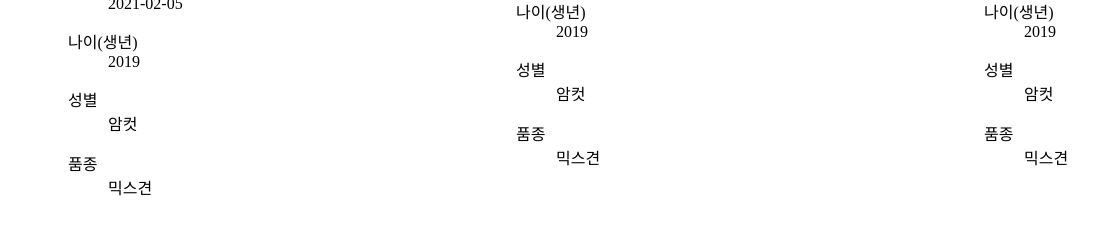
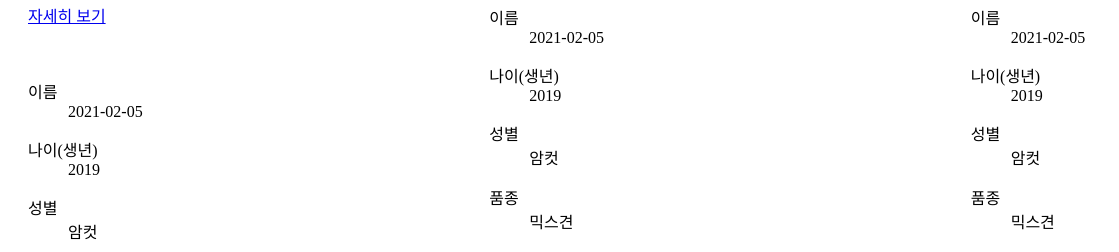
Before and after one commit to winterconnect/ProjectNSG, a Django app: template yyApp/templates/yyApp/board.html in a window 1440 px wide. Shown: the part 1357-1609 px from the top of the page, without its empty margins (0-1119 px from the left). Run offline with Django 3.2, Linux system fonts and the light colour scheme; the template is opened without the code that fills it, so the values that code supplies are empty.

Commit message:
align set

```diff
--- a/yyApp/templates/yyApp/board.html
+++ b/yyApp/templates/yyApp/board.html
@@ -17,11 +17,12 @@
     gap: 20px;
 }
 
-
 .pet_info {
     display:grid;
-    gap: 10px;
     margin: 20px;
+    align-items: center;
+    grid-template-rows: 400px auto;
+
 }
 
 .first:hover {
@@ -127,27 +128,22 @@ function myFunction() {
 
 
     <!-- LIST -->
-    <ul class="pet_list">
-        <li class="pet_info">
+    <div class="pet_list">
+        <div class="pet_info">
             <div class="photo">
-                <img src="/Users/winter/workspace/project/web_page/ProjectNSG/yyApp/templates/yyApp/dog1.jpg" width = 400px height = 400px>
+                <img src="/Users/winter/workspace/project/web_page/ProjectNSG/yyApp/templates/yyApp/dog1.jpg" width = 400px>
             </div>
             <div class="txt">
                 <span class="name"> 멍멍이 </span> | <span class="birth">2019</span> | <span class = "sex"> 암컷 </span> <br>
                 <span class = "species"> 믹스견</span>
             </div>
-        </li>
+        </div>
 
         <li class="pet_info">
             <div class="photo">
-                <div class="thumbnail">
-                        <a href="/Users/winter/workspace/project/web_page/ProjectNSG/yyApp/templates/yyApp/dog2.jpg" target="_blank" title="클릭시 새창이 열립니다." onclick="showImgWin('/front/fileMng/imageView.do?f=/files/shelter/2020/11/202102051302656.jpg','','width=129,height=109'); return false;" onkeypress="this.onclick(); return false;">
-                            <img src="/Users/winter/workspace/project/web_page/ProjectNSG/yyApp/templates/yyApp/dog2.jpg" width = 400px>
-                        </a>
-                </div>
-                <a href="#moreBtn" class="moreBtn" onclick="javascript:moveUrl('447505202100088');" title="경북-경주-2021-00080 자세히 보기">자세히 보기</a>
+                <img src="/Users/winter/workspace/project/web_page/ProjectNSG/yyApp/templates/yyApp/dog2.jpg" width = 400px>
             </div>
-            <div>
+            <div class="txt">
                 <span class="name"> 왈왈이 </span> | <span class="birth">2020</span> | <span class = "sex"> 수컷 </span> <br>
                 <span class = "species"> 믹스견</span>
             </div>
@@ -171,10 +167,8 @@ function myFunction() {
                 <a href="#moreBtn" class="moreBtn" onclick="javascript:moveUrl('447505202100087');" title="경북-경주-2021-00079 자세히 보기">자세히 보기</a>
             </div>
             <div class="txt">
-                <dl><dt>이름</dt><dd>2021-02-05</dd></dl>
-                <dl><dt>나이(생년)</dt><dd>2019</dd></dl>
-                <dl><dt>성별</dt><dd>암컷</dd></dl>
-                <dl><dt>품종</dt><dd>믹스견</dd></dl>
+                <span class="name"> 뭉뭉이 </span> | <span class="birth">2020</span> | <span class = "sex"> 수컷 </span> <br>
+                <span class = "species"> 믹스견</span>
             </div>
         </li>
 
@@ -327,33 +321,7 @@ function myFunction() {
                 <dl><dt>품종</dt><dd>믹스견</dd></dl>
             </div>
         </li>
-
-        <li class="last">
-            <div class="photo">
-                <div class="thumbnail">
-
-
-
-
-                        <a href="/front/fileMng/imageView.do?f=/files/shelter/2021/01/202102050902278.jpg" target="_blank" title="클릭시 새창이 열립니다." onclick="showImgWin('/front/fileMng/imageView.do?f=/files/shelter/2021/01/202102050902278.jpg','','width=129,height=109'); return false;" onkeypress="this.onclick(); return false;">
-                            <img src="/front/fileMng/imageView.do?f=/files/shelter/2021/01/202102050902278_s.jpg" alt="보호중동물사진 공고번호-경북-경산-2021-00077">
-                        </a>
-
-
-
-
-                </div>
-                <a href="#moreBtn" class="moreBtn" onclick="javascript:moveUrl('447513202100077');" title="경북-경산-2021-00077 자세히 보기">자세히 보기</a>
-            </div>
-            <div class="txt">
-                <dl><dt>이름</dt><dd>2021-02-05</dd></dl>
-                <dl><dt>나이(생년)</dt><dd>2019</dd></dl>
-                <dl><dt>성별</dt><dd>암컷</dd></dl>
-                <dl><dt>품종</dt><dd>믹스견</dd></dl>
-            </div>
-        </li>
-
-    </ul>
+    </div>
 
 
 
```
